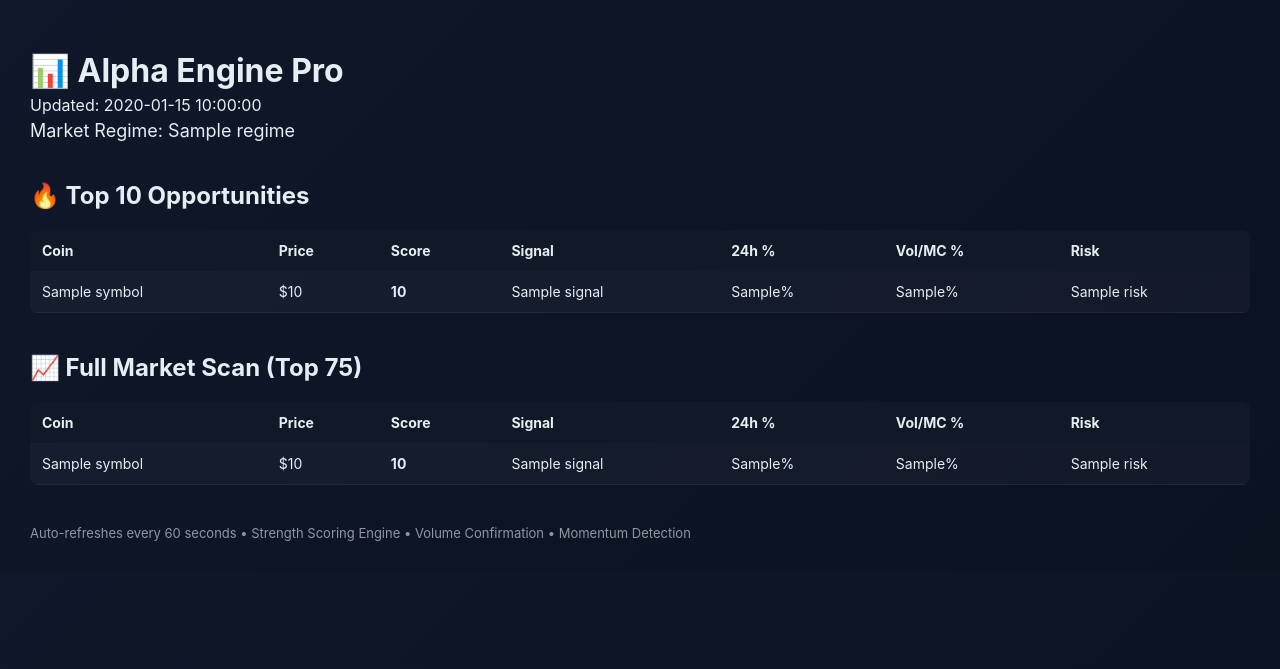
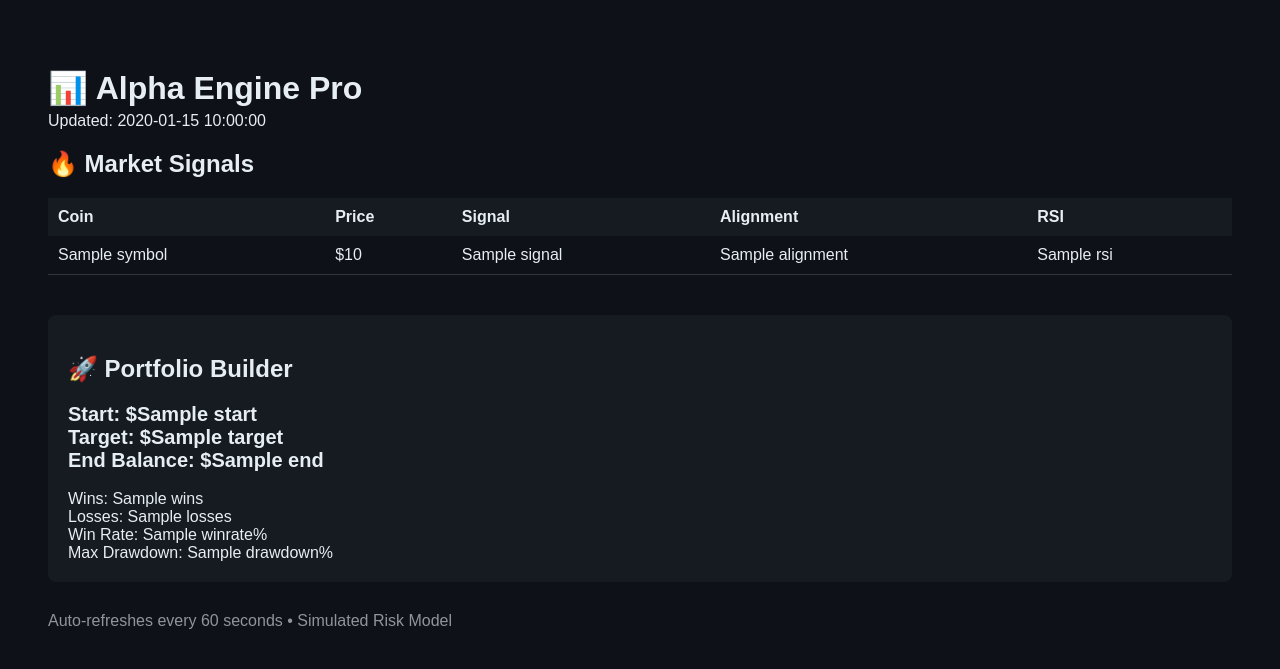
Before and after one commit to hillcolton1976/structured-alpha-engine, a Flask app: template templates/index.html in a window 1280 px wide. Shown: the top 669 px of the page. Run offline with Flask 3, Linux system fonts and the light colour scheme; the template is opened without the code that fills it: most values are stand-ins (such as "Sample title", 1, 10 or a date in 2020).

Commit message:
Update index.html

```diff
--- a/templates/index.html
+++ b/templates/index.html
@@ -3,159 +3,103 @@
 <head>
     <title>Alpha Engine Pro</title>
     <meta http-equiv="refresh" content="60">
-    <meta name="viewport" content="width=device-width, initial-scale=1">
-
     <style>
         body {
-            font-family: -apple-system, BlinkMacSystemFont, sans-serif;
-            background: linear-gradient(135deg, #0f172a, #0b1220);
+            font-family: Arial;
+            background: #0e1117;
             color: #e6edf3;
-            padding: 30px;
-            margin: 0;
+            padding: 40px;
         }
 
-        h1 {
-            margin-bottom: 5px;
-        }
-
-        .regime {
-            margin-top: 5px;
-            font-size: 18px;
-        }
-
-        .BULL { color: #22c55e; }
-        .BEAR { color: #ef4444; }
-        .NEUTRAL { color: #facc15; }
-
-        .section {
-            margin-top: 40px;
-        }
+        h1 { margin-bottom: 5px; }
 
         table {
             width: 100%;
             border-collapse: collapse;
             margin-top: 15px;
-            background: rgba(255,255,255,0.03);
-            border-radius: 8px;
-            overflow: hidden;
         }
 
         th {
-            background: #111827;
-            padding: 12px;
+            background: #161b22;
+            padding: 10px;
             text-align: left;
-            font-size: 14px;
         }
 
         td {
-            padding: 12px;
-            border-bottom: 1px solid #1f2937;
-            font-size: 14px;
+            padding: 10px;
+            border-bottom: 1px solid #30363d;
         }
 
-        tr:hover {
-            background: rgba(255,255,255,0.05);
+        tr:hover { background: #1f2937; }
+
+        .BUY { color: #22c55e; font-weight: bold; }
+        .SELL { color: #ef4444; font-weight: bold; }
+        .HOLD { color: #facc15; font-weight: bold; }
+
+        .card {
+            margin-top: 40px;
+            padding: 20px;
+            background: #161b22;
+            border-radius: 8px;
         }
 
-        /* Signals */
-        .STRONG-BUY { color: #00ffa3; font-weight: bold; }
-        .BUY { color: #22c55e; font-weight: bold; }
-        .HOLD { color: #facc15; font-weight: bold; }
-        .SELL { color: #ef4444; font-weight: bold; }
-        .STRONG-SELL { color: #ff2e63; font-weight: bold; }
-
-        /* Risk */
-        .HIGH { color: #ff4d4d; }
-        .MEDIUM { color: #facc15; }
-        .LOW { color: #22c55e; }
-
-        .score {
+        .big {
+            font-size: 20px;
             font-weight: bold;
         }
 
         .footer {
-            margin-top: 40px;
+            margin-top: 30px;
             opacity: 0.6;
-            font-size: 13px;
-        }
-
-        @media (max-width: 768px) {
-            body { padding: 15px; }
-            th, td { font-size: 12px; padding: 8px; }
         }
     </style>
 </head>
-
 <body>
 
 <h1>📊 Alpha Engine Pro</h1>
 <div>Updated: {{ updated }}</div>
-<div class="regime">
-    Market Regime:
-    <span class="{{ regime }}">{{ regime }}</span>
-</div>
 
-<!-- 🔥 TOP OPPORTUNITIES -->
-<div class="section">
-<h2>🔥 Top 10 Opportunities</h2>
+<h2>🔥 Market Signals</h2>
 
 <table>
 <tr>
-    <th>Coin</th>
-    <th>Price</th>
-    <th>Score</th>
-    <th>Signal</th>
-    <th>24h %</th>
-    <th>Vol/MC %</th>
-    <th>Risk</th>
-</tr>
-
-{% for coin in top %}
-<tr>
-    <td>{{ coin.symbol }}</td>
-    <td>${{ coin.price }}</td>
-    <td class="score">{{ coin.score }}</td>
-    <td class="{{ coin.signal|replace(' ', '-') }}">{{ coin.signal }}</td>
-    <td>{{ coin.change_24h }}%</td>
-    <td>{{ coin.volume_ratio }}%</td>
-    <td class="{{ coin.risk }}">{{ coin.risk }}</td>
-</tr>
-{% endfor %}
-</table>
-</div>
-
-
-<!-- 📈 FULL MARKET SCAN -->
-<div class="section">
-<h2>📈 Full Market Scan (Top 75)</h2>
-
-<table>
-<tr>
-    <th>Coin</th>
-    <th>Price</th>
-    <th>Score</th>
-    <th>Signal</th>
-    <th>24h %</th>
-    <th>Vol/MC %</th>
-    <th>Risk</th>
+<th>Coin</th>
+<th>Price</th>
+<th>Signal</th>
+<th>Alignment</th>
+<th>RSI</th>
 </tr>
 
 {% for coin in results %}
 <tr>
-    <td>{{ coin.symbol }}</td>
-    <td>${{ coin.price }}</td>
-    <td class="score">{{ coin.score }}</td>
-    <td class="{{ coin.signal|replace(' ', '-') }}">{{ coin.signal }}</td>
-    <td>{{ coin.change_24h }}%</td>
-    <td>{{ coin.volume_ratio }}%</td>
-    <td class="{{ coin.risk }}">{{ coin.risk }}</td>
+<td>{{ coin.symbol }}</td>
+<td>${{ coin.price }}</td>
+<td class="{{ coin.signal }}">{{ coin.signal }}</td>
+<td>{{ coin.alignment }}</td>
+<td>{{ coin.rsi }}</td>
 </tr>
 {% endfor %}
+
 </table>
+
+<div class="card">
+<h2>🚀 Portfolio Builder</h2>
+
+<div class="big">Start: ${{ sim.start }}</div>
+<div class="big">Target: ${{ sim.target }}</div>
+<div class="big">End Balance: ${{ sim.end }}</div>
+
+<br>
+
+Wins: {{ sim.wins }} <br>
+Losses: {{ sim.losses }} <br>
+Win Rate: {{ sim.winrate }}% <br>
+Max Drawdown: {{ sim.drawdown }}%
+
 </div>
 
 <div class="footer">
-Auto-refreshes every 60 seconds • Strength Scoring Engine • Volume Confirmation • Momentum Detection
+Auto-refreshes every 60 seconds • Simulated Risk Model
 </div>
 
 </body>
```
